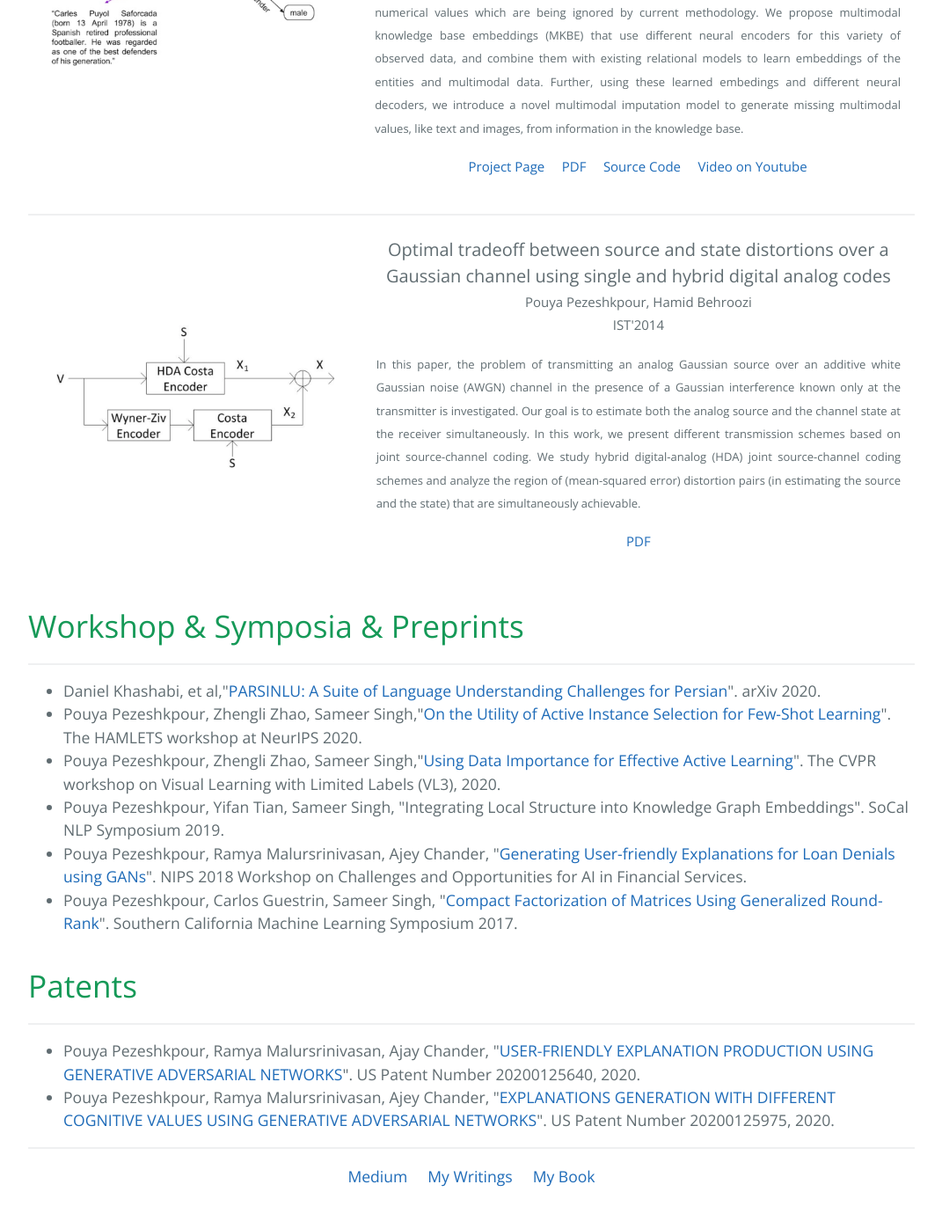
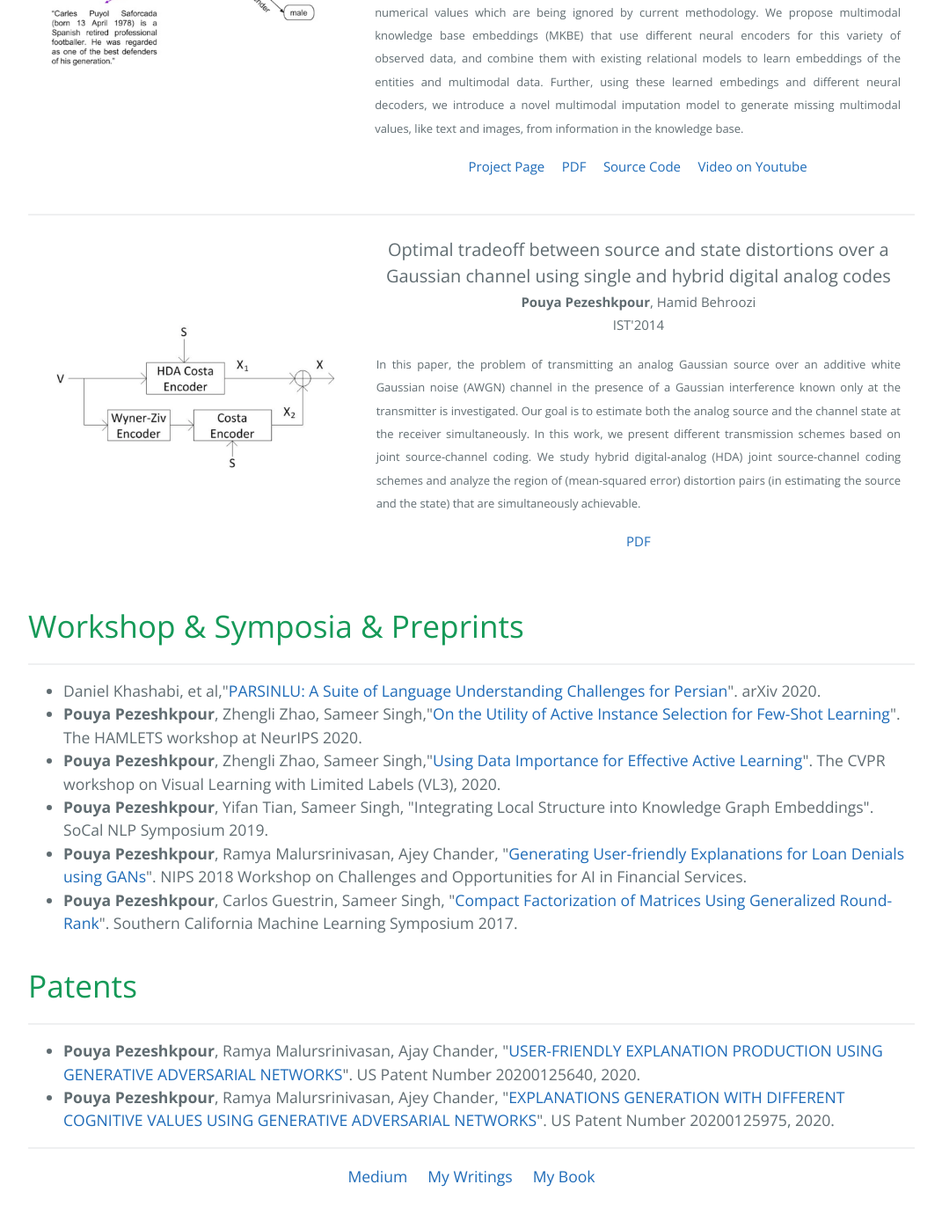
Before and after one commit to pouyapez/pouyapez.github.io, a Jekyll site: the page built from index.md, in a window 1280 px wide and 1400 px high, scrolled down 2550 px. Shown: the top 1388 px of the window at 88% size, without its empty margins (104-1175 px from the left). Built offline with Jekyll 4.4.1, drawn with Linux system fonts in a browser that asks for light colours; some of the changed text lies outside the part shown.

Commit message:
Update index.md

```diff
--- a/index.md
+++ b/index.md
@@ -76,7 +76,7 @@ layout: default
         <td>
           <p class="text right-align text-large add-top-margin" style="width:100%;" align="center">
             <font style="font-size:20px">Investigating Robustness and Interpretability of Link Prediction via Adversarial Modifications </font><br>
-            <font style="font-size:15px">Pouya Pezeshkpour, Yifan Tian, Sameer Singh<br>
+            <font style="font-size:15px"><b>Pouya Pezeshkpour</b>, Yifan Tian, Sameer Singh<br>
             NAACL 2019</font><br>
             </p><p align="justify"><font style="font-size:13px">Representing entities and relations in an embedding space is a well-studied approach for machine learning on relational data. Existing approaches, however, primarily focus on improving accuracy and overlook other aspects such as robustness and interpretability. In this paper, we propose adversarial modifications for link prediction models: identifying the fact to add into or remove from the knowledge graph that changes the prediction for a target fact after the model is retrained. We introduce an efficient approach to estimate the effect of such modifications by approximating the change in the embeddings when the knowledge graph changes. We use these techniques to evaluate the robustness of link prediction models (by measuring sensitivity to additional facts), study interpretability through the facts most responsible for predictions (by identifying the most influential neighbors), and detect incorrect facts in the knowledge base.</font><br></p>
            <p align="center">
@@ -99,7 +99,7 @@ layout: default
         <td>
           <p class="text right-align text-large add-top-margin" align="center">
             <font style="font-size:20px">Embedding Multimodal Relational Data for Knowledge Base Completion</font><br>
-            <font style="font-size:15px">Pouya Pezeshkpour, Liyan Chen, Sameer Singh<br>
+            <font style="font-size:15px"><b>Pouya Pezeshkpour</b>, Liyan Chen, Sameer Singh<br>
             EMNLP 2018</font><br>
             </p><p align="justify"><font style="font-size:13px">Knowledge bases (KB) are an essential part of many computational systems with applications in search, structured data management, recommendations, question answering, and information retrieval. However, KBs often suffer from incompleteness, noise in their entries, and inefficient inference under uncertainty. To address these issues learning relational KBs by representing entities and relations in an embedding space has been a focus of active research. Nevertheless, Knowledge bases in the real-world, contain a wide variety of data types such as text, images, and numerical values which are being ignored by current methodology. We propose multimodal knowledge base embeddings (MKBE) that use different neural encoders for this variety of observed data, and combine them with existing relational models to learn embeddings of the entities and multimodal data. Further, using these learned embedings and different neural decoders, we introduce a novel multimodal imputation model to generate missing multimodal values, like text and images, from information in the knowledge base.</font><br></p>
            <p align="center">
@@ -122,7 +122,7 @@ layout: default
         <td>
           <p class="text right-align text-large add-top-margin" align="center">
             <font style="font-size:20px">Optimal tradeoff between source and state distortions over a Gaussian channel using single and hybrid digital analog codes</font><br>
-            <font style="font-size:15px">Pouya Pezeshkpour, Hamid Behroozi<br>
+            <font style="font-size:15px"><b>Pouya Pezeshkpour</b>, Hamid Behroozi<br>
             IST'2014</font><br>
             </p><p align="justify"><font style="font-size:13px">In this paper, the problem of transmitting an analog Gaussian source over an additive white Gaussian noise (AWGN) channel in the presence of a Gaussian interference known only at the transmitter is investigated. Our goal is to estimate both the analog source and the channel state at the receiver simultaneously. In this work, we present different transmission schemes based on joint source-channel coding. We study hybrid digital-analog (HDA) joint source-channel coding schemes and analyze the region of (mean-squared error) distortion pairs (in estimating the source and the state) that are simultaneously achievable.</font><br></p>
            <p align="center">
@@ -140,19 +140,19 @@ layout: default
 <ul>
    <li>Daniel Khashabi, et al,"<a href="https://arxiv.org/pdf/2012.06154.pdf">PARSINLU:
 A Suite of Language Understanding Challenges for Persian</a>". arXiv 2020.</li>
-   <li>Pouya Pezeshkpour, Zhengli Zhao, Sameer Singh,"<a href="https://openreview.net/pdf?id=p3m_WpN0rEX">On the Utility of Active Instance Selection for Few-Shot Learning</a>". The HAMLETS workshop at NeurIPS 2020.</li>
-  <li>Pouya Pezeshkpour, Zhengli Zhao, Sameer Singh,"<a href="https://github.com/EliSchwartz/VL3-Workshop/blob/master/pdfs/36.pdf">Using Data Importance for Effective Active Learning</a>". The CVPR workshop on Visual Learning with Limited Labels (VL3), 2020.</li>
-  <li>Pouya Pezeshkpour, Yifan Tian, Sameer Singh, "Integrating Local Structure into Knowledge Graph Embeddings". SoCal NLP Symposium 2019.</li>
-  <li>Pouya Pezeshkpour, Ramya Malursrinivasan, Ajey Chander, "<a href="https://pouyapez.github.io/Generating%20User-friendly%20Explanations%20for%20Loan%20Denials%20using%20GANs.pdf">Generating User-friendly Explanations for Loan Denials using GANs</a>". NIPS 2018 Workshop on Challenges and Opportunities for AI in Financial Services.</li>
-  <li>Pouya Pezeshkpour, Carlos Guestrin, Sameer Singh, "<a href="https://arxiv.org/pdf/1805.00184.pdf">Compact Factorization of Matrices Using Generalized Round-Rank</a>". Southern California Machine Learning Symposium 2017.</li>
+   <li><b>Pouya Pezeshkpour</b>, Zhengli Zhao, Sameer Singh,"<a href="https://openreview.net/pdf?id=p3m_WpN0rEX">On the Utility of Active Instance Selection for Few-Shot Learning</a>". The HAMLETS workshop at NeurIPS 2020.</li>
+  <li><b>Pouya Pezeshkpour</b>, Zhengli Zhao, Sameer Singh,"<a href="https://github.com/EliSchwartz/VL3-Workshop/blob/master/pdfs/36.pdf">Using Data Importance for Effective Active Learning</a>". The CVPR workshop on Visual Learning with Limited Labels (VL3), 2020.</li>
+  <li><b>Pouya Pezeshkpour</b>, Yifan Tian, Sameer Singh, "Integrating Local Structure into Knowledge Graph Embeddings". SoCal NLP Symposium 2019.</li>
+  <li><b>Pouya Pezeshkpour</b>, Ramya Malursrinivasan, Ajey Chander, "<a href="https://pouyapez.github.io/Generating%20User-friendly%20Explanations%20for%20Loan%20Denials%20using%20GANs.pdf">Generating User-friendly Explanations for Loan Denials using GANs</a>". NIPS 2018 Workshop on Challenges and Opportunities for AI in Financial Services.</li>
+  <li><b>Pouya Pezeshkpour</b>, Carlos Guestrin, Sameer Singh, "<a href="https://arxiv.org/pdf/1805.00184.pdf">Compact Factorization of Matrices Using Generalized Round-Rank</a>". Southern California Machine Learning Symposium 2017.</li>
 </ul>
 
 # Patents
 * * *
 
 <ul>
-  <li>Pouya Pezeshkpour, Ramya Malursrinivasan, Ajay Chander, "<a href="https://patents.justia.com/patent/20200125640">USER-FRIENDLY EXPLANATION PRODUCTION USING GENERATIVE ADVERSARIAL NETWORKS</a>". US Patent Number 20200125640, 2020.</li>
- <li>Pouya Pezeshkpour, Ramya Malursrinivasan, Ajey Chander, "<a href="https://patents.justia.com/patent/20200125975">EXPLANATIONS GENERATION WITH DIFFERENT COGNITIVE VALUES USING GENERATIVE ADVERSARIAL NETWORKS</a>". US Patent Number 20200125975, 2020.</li>
+  <li><b>Pouya Pezeshkpour</b>, Ramya Malursrinivasan, Ajay Chander, "<a href="https://patents.justia.com/patent/20200125640">USER-FRIENDLY EXPLANATION PRODUCTION USING GENERATIVE ADVERSARIAL NETWORKS</a>". US Patent Number 20200125640, 2020.</li>
+ <li><b>Pouya Pezeshkpour</b>, Ramya Malursrinivasan, Ajey Chander, "<a href="https://patents.justia.com/patent/20200125975">EXPLANATIONS GENERATION WITH DIFFERENT COGNITIVE VALUES USING GENERATIVE ADVERSARIAL NETWORKS</a>". US Patent Number 20200125975, 2020.</li>
 </ul>
 * * *
 
```
